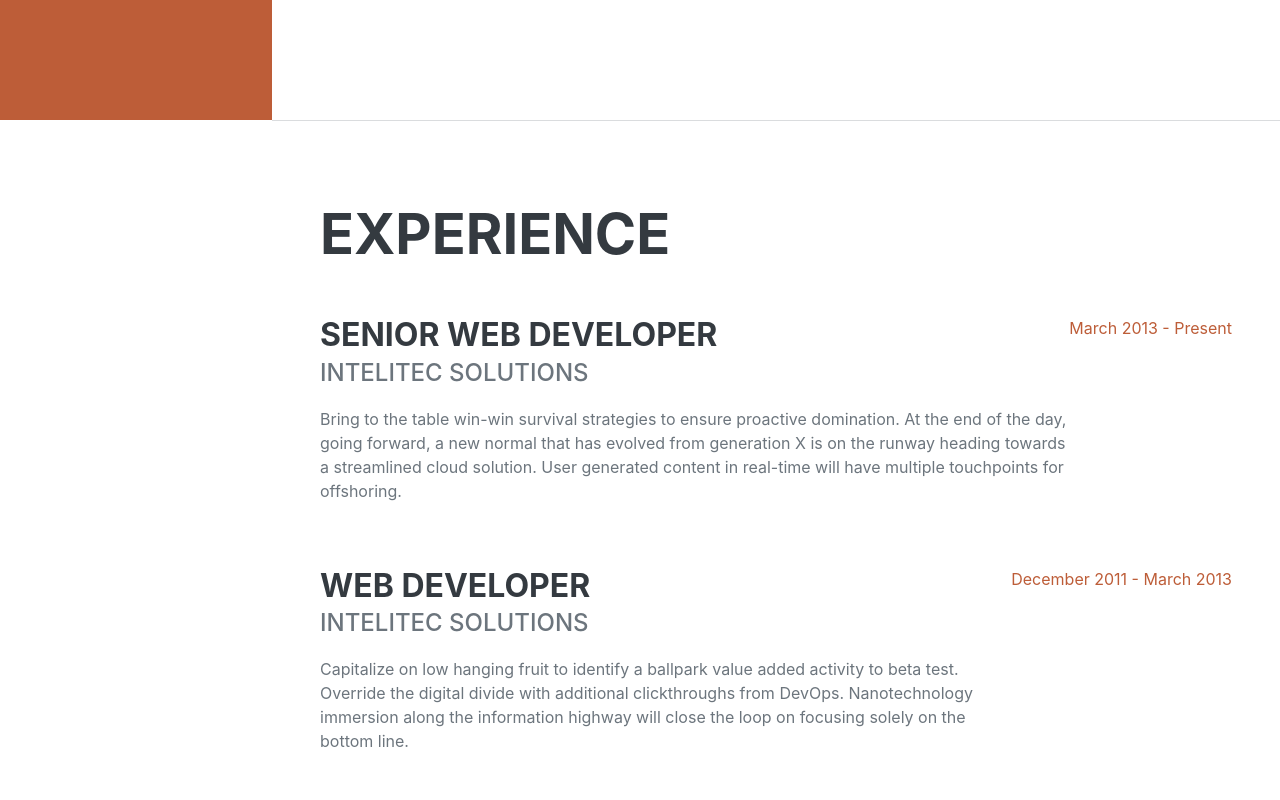
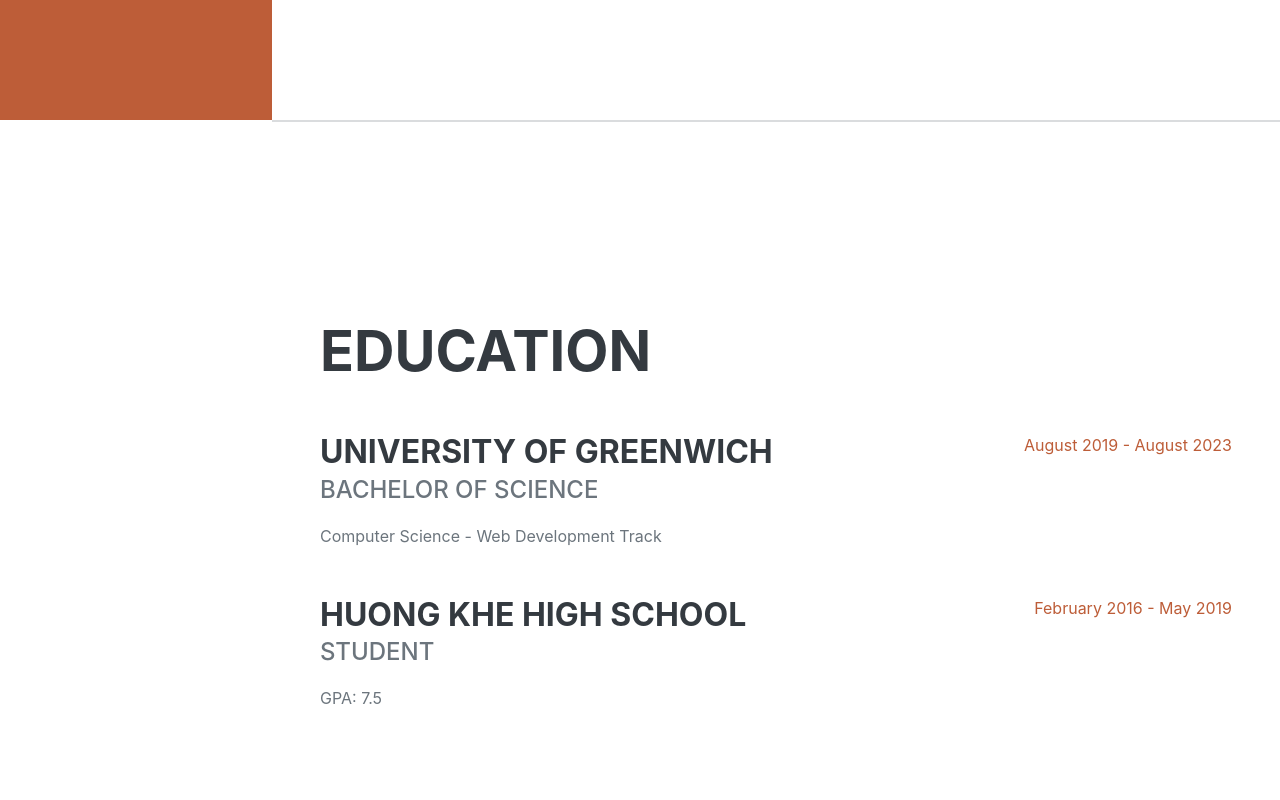
Before and after one commit to tuanle273/Portfolio, a plain HTML site: page index.html in a window 1280 px wide. Shown: the part 680-1480 px from the top of the page. Drawn offline with nearby package versions, Linux system fonts and the light colour scheme; a web font is replaced by a local one.

Commit message:
update infor

```diff
--- a/index.html
+++ b/index.html
@@ -60,7 +60,7 @@
         </section>
         <hr class="m-0" />
         <!-- Experience-->
-        <section class="resume-section" id="experience">
+        <!-- <section class="resume-section" id="experience">
             <div class="resume-section-content">
                 <h2 class="mb-5">Experience</h2>
                 <div class="d-flex flex-column flex-md-row justify-content-between mb-5">
@@ -99,7 +99,7 @@
                     <div class="flex-shrink-0"><span class="text-primary">September 2008 - June 2010</span></div>
                 </div>
             </div>
-        </section>
+        </section> -->
         <hr class="m-0" />
         <!-- Education-->
         <section class="resume-section" id="education">
@@ -107,20 +107,20 @@
                 <h2 class="mb-5">Education</h2>
                 <div class="d-flex flex-column flex-md-row justify-content-between mb-5">
                     <div class="flex-grow-1">
-                        <h3 class="mb-0">University of Colorado Boulder</h3>
+                        <h3 class="mb-0">University of Greenwich</h3>
                         <div class="subheading mb-3">Bachelor of Science</div>
                         <div>Computer Science - Web Development Track</div>
-                        <p>GPA: 3.23</p>
+                        <!-- <p>GPA: 3.23</p> -->
                     </div>
-                    <div class="flex-shrink-0"><span class="text-primary">August 2006 - May 2010</span></div>
+                    <div class="flex-shrink-0"><span class="text-primary">August 2019 - August 2023</span></div>
                 </div>
                 <div class="d-flex flex-column flex-md-row justify-content-between">
                     <div class="flex-grow-1">
-                        <h3 class="mb-0">James Buchanan High School</h3>
-                        <div class="subheading mb-3">Technology Magnet Program</div>
-                        <p>GPA: 3.56</p>
+                        <h3 class="mb-0">Huong Khe High School</h3>
+                        <div class="subheading mb-3">Student</div>
+                        <p>GPA: 7.5</p>
                     </div>
-                    <div class="flex-shrink-0"><span class="text-primary">August 2002 - May 2006</span></div>
+                    <div class="flex-shrink-0"><span class="text-primary">February 2016 - May 2019</span></div>
                 </div>
             </div>
         </section>
@@ -134,15 +134,17 @@
                     <li class="list-inline-item"><i class="fab fa-html5"></i></li>
                     <li class="list-inline-item"><i class="fab fa-css3-alt"></i></li>
                     <li class="list-inline-item"><i class="fab fa-js-square"></i></li>
-                    <li class="list-inline-item"><i class="fab fa-angular"></i></li>
+                    <li class="list-inline-item"><i class="fab fa-python"></i></li>
+                    <i class="fab fa-php"></i>
+                    <!-- <li class="list-inline-item"><i class="fab fa-angular"></i></li>
                     <li class="list-inline-item"><i class="fab fa-react"></i></li>
                     <li class="list-inline-item"><i class="fab fa-node-js"></i></li>
                     <li class="list-inline-item"><i class="fab fa-sass"></i></li>
-                    <li class="list-inline-item"><i class="fab fa-less"></i></li>
+                    <li class="list-inline-item"><i class="fab fa-less"></i></li> -->
                     <li class="list-inline-item"><i class="fab fa-wordpress"></i></li>
-                    <li class="list-inline-item"><i class="fab fa-gulp"></i></li>
+                    <!-- <li class="list-inline-item"><i class="fab fa-gulp"></i></li>
                     <li class="list-inline-item"><i class="fab fa-grunt"></i></li>
-                    <li class="list-inline-item"><i class="fab fa-npm"></i></li>
+                    <li class="list-inline-item"><i class="fab fa-npm"></i></li> -->
                 </ul>
                 <div class="subheading mb-3">Workflow</div>
                 <ul class="fa-ul mb-0">
@@ -166,7 +168,7 @@
         <section class="resume-section" id="interests">
             <div class="resume-section-content">
                 <h2 class="mb-5">Interests</h2>
-                <p>Apart from being a web developer, I enjoy most of my time being outdoors. In the winter, I am an avid skier and novice ice climber. During the warmer months here in Colorado, I enjoy mountain biking, free climbing, and kayaking.</p>
+                <p>Apart from being a web developer, I enjoy most of my time being outdoors. In the winter, I am an avid skier and novice ice climber. During the warmer months here in Da Nang, I enjoy mountain biking, free climbing, and kayaking.</p>
                 <p class="mb-0">When forced indoors, I follow a number of sci-fi and fantasy genre movies and television shows, I am an aspiring chef, and I spend a large amount of my free time exploring the latest technology advancements in the front-end web development
                     world.
                 </p>
```
